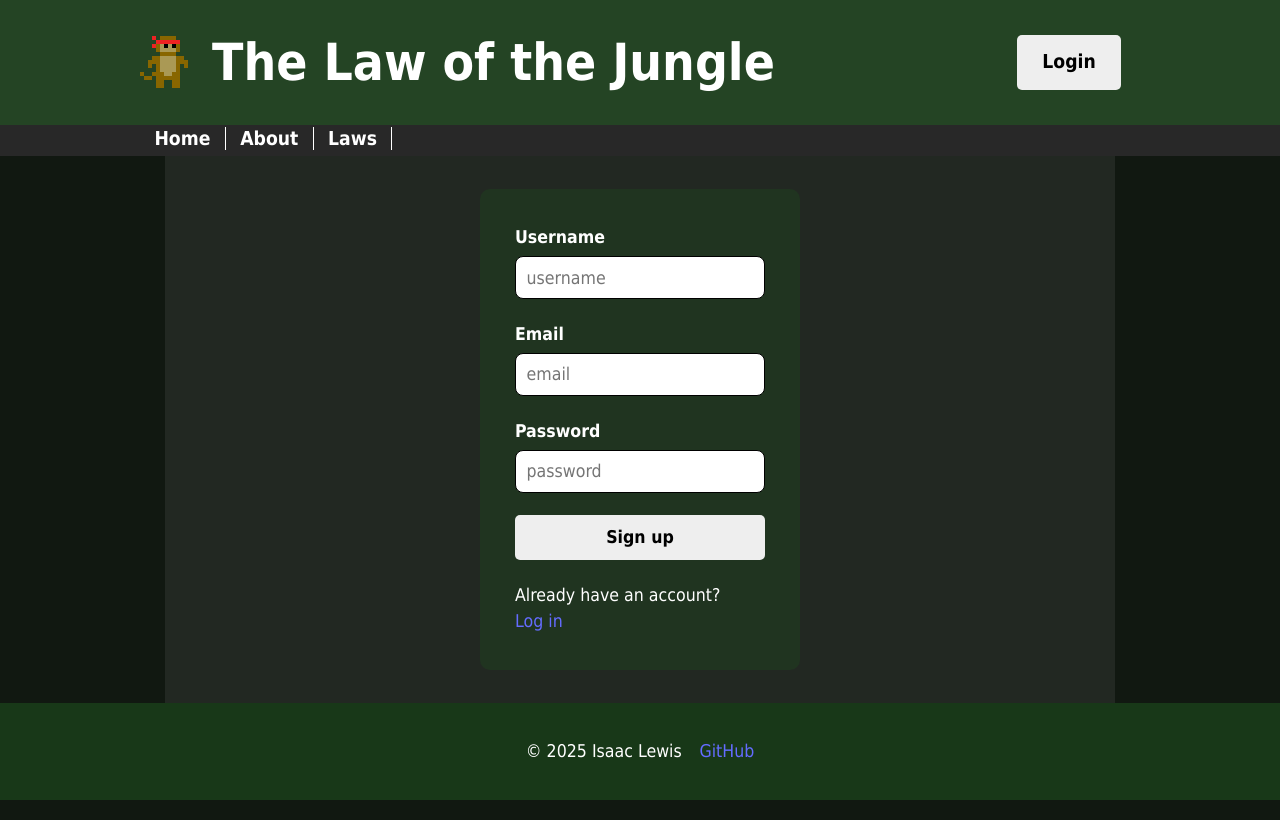
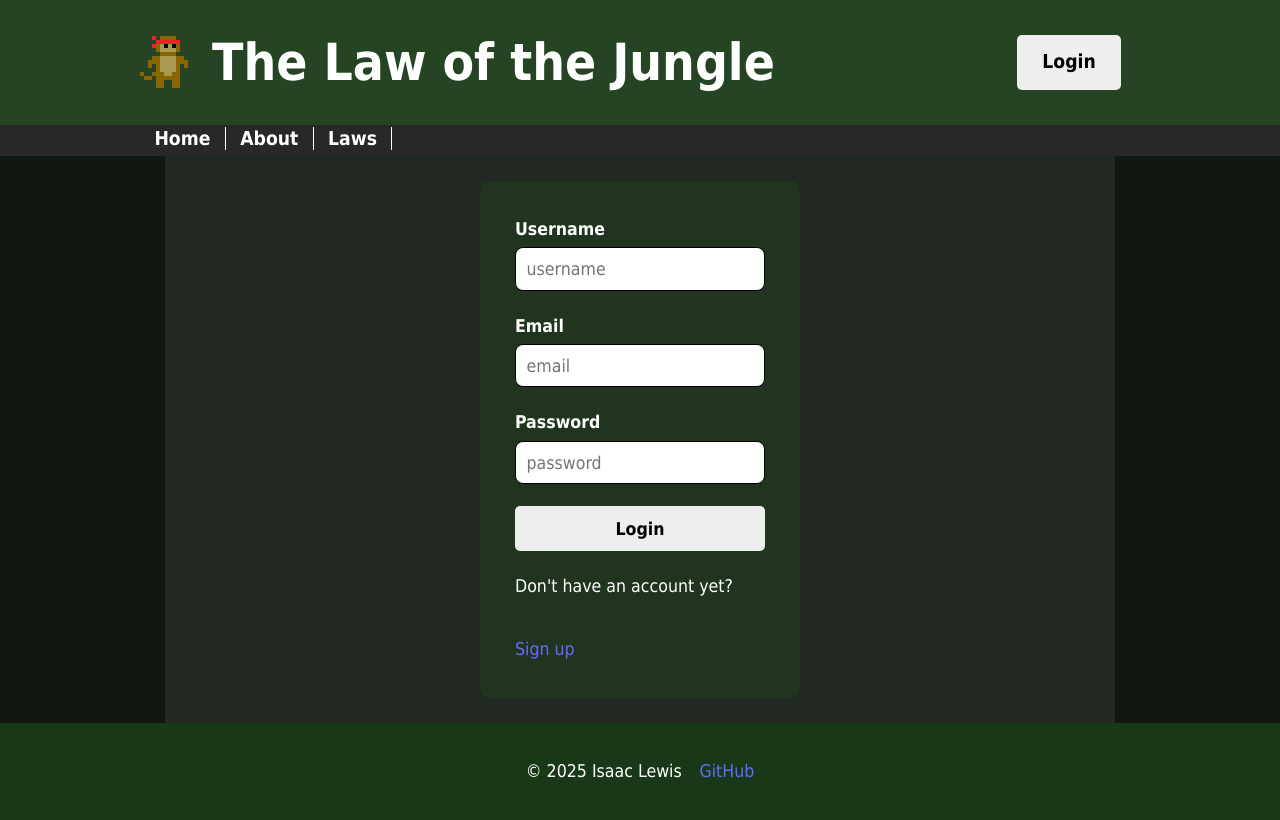
Before and after one commit to isaaclewis5001/startup-cs260, a React (Vite) app in the folder frontend/: page /register in a window 1280 px wide. Built offline with nearby package versions, Linux system fonts and the light colour scheme.

Commit message:
Implemented reactivity for the registration form

```diff
--- a/frontend/src/app/App.tsx
+++ b/frontend/src/app/App.tsx
@@ -9,10 +9,12 @@ import { Home } from './Home';
 import { Login } from './Login';
 import { Register } from './Register';
 import { Laws } from './Laws';
-import AuthEffects from './state/AuthEffects';
+import AuthEffects from '../behavior/AuthEffects';
+import LoginResponseProcessor from '../behavior/LoginResponseProcessor';
 
 export default function App() {
   const authEffects = new AuthEffects();
+  const loginResponseProcessor = new LoginResponseProcessor(authEffects);
 
   return (
     <BrowserRouter>
@@ -28,8 +30,8 @@ export default function App() {
         <Routes>
           <Route path="/" element={<Home />} />
           <Route path="/about" element={<About />} />
-          <Route path="/login" element={<Login authEffects={authEffects} />} />
-          <Route path="/register" element={<Register />} />
+          <Route path="/login" element={<Login responseProcessor={loginResponseProcessor}/>} />
+          <Route path="/register" element={<Register responseProcessor={loginResponseProcessor}/>} />
           <Route path="/laws" element={<Laws />} />
           <Route path='*' element={<NotFound />} />
         </Routes>
--- a/frontend/src/app/Login.tsx
+++ b/frontend/src/app/Login.tsx
@@ -1,9 +1,8 @@
 import { useState } from "react";
-import { NavigateFunction, NavLink, useNavigate } from "react-router-dom";
-import AuthEffects from "./state/AuthEffects";
-import AuthState from "../../../model/AuthState";
+import { NavLink, NavigateFunction, useNavigate } from "react-router-dom";
+import LoginResponseProcessor from "../behavior/LoginResponseProcessor";
 
-function loginFn(username: string, password: string, authEffects: AuthEffects, navigator: NavigateFunction) {
+function loginFn(username: string, password: string, navigator: NavigateFunction, responseProcessor: LoginResponseProcessor) {
   if (username === "") {
     // username required
     return
@@ -14,15 +13,12 @@ function loginFn(username: string, password: string, authEffects: AuthEffects, n
     return
   }
 
-  // TODO: this is a mock
-  authEffects.setAuth(new AuthState(username, "this is a mock token"));
-  navigator("/")
+  responseProcessor.processResponse(navigator, username);
 }
 
-export function Login({authEffects}: {authEffects: AuthEffects}) {
+export function Login({responseProcessor}: {responseProcessor: LoginResponseProcessor}) {
   const [username, usernameUpdate] = useState("");
   const [password, passwordUpdate] = useState("");
-
   const navigator = useNavigate();
 
   return (
@@ -37,7 +33,7 @@ export function Login({authEffects}: {authEffects: AuthEffects}) {
           <input type="password" placeholder="password" id="inputPassword" value={password} onChange={evt => passwordUpdate(evt.target.value)}></input>
         </div>
 
-        <button onClick={() => loginFn(username, password, authEffects, navigator)}>Login</button>
+        <button onClick={() => loginFn(username, password, navigator, responseProcessor)}>Login</button>
 
         <div className="formitem">
           <span>Don't have an account yet?</span><br />
--- a/frontend/src/app/Register.tsx
+++ b/frontend/src/app/Register.tsx
@@ -1,29 +1,57 @@
-import { NavLink } from "react-router-dom";
+import { useState } from "react";
+import { NavigateFunction, NavLink, useNavigate } from "react-router-dom";
+import LoginResponseProcessor from "../behavior/LoginResponseProcessor";
 
-export function Register() {
+function registerFn(username: string, email: string, password: string, navigator: NavigateFunction,responseProcessor: LoginResponseProcessor) {
+  if (username === "") {
+    // username required
+    return
+  }
+
+  if (email === "") {
+    // password required
+    return
+  }
+
+  if (password === "") {
+    // password required
+    return
+  }
+
+
+  responseProcessor.processResponse(navigator, username);
+}
+
+
+export function Register({responseProcessor}: {responseProcessor: LoginResponseProcessor}) {
+  const [username, usernameUpdate] = useState("");
+  const [email, emailUpdate] = useState("");
+  const [password, passwordUpdate] = useState("");
+  const navigator = useNavigate();
+
   return (
     <div className="main-content focus-card">
       <div className="formcard">
         <div className="formitem">
           <label htmlFor="inputUsername">Username</label>
-            <input type="text" placeholder="username" id="inputUsername"></input>
+          <input type="text" placeholder="username" id="inputUsername" value={username} onChange={evt => usernameUpdate(evt.target.value)}></input>
         </div>
           <div className="formitem">
             <label htmlFor="inputEmail">Email</label>
-            <input type="email" placeholder="email" id="inputEmail"></input>
+            <input type="email" placeholder="email" id="inputEmail" value={email} onChange={evt => emailUpdate(evt.target.value)}></input>
           </div>
         <div className="formitem">
           <label htmlFor="inputPassword">Password</label>
-            <input type="password" placeholder="password" id="inputPassword"></input>
+          <input type="password" placeholder="password" id="inputPassword" value={password} onChange={evt => passwordUpdate(evt.target.value)}></input>
         </div>
 
-          <button>Sign up</button>
+        <button onClick={() => registerFn(username, email, password, navigator, responseProcessor)}>Login</button>
 
-          <div className="formItem">
-            <span>Already have an account?</span><br />
-            <NavLink to="/login">Log in</NavLink>
+        <div className="formitem">
+          <span>Don't have an account yet?</span><br />
+          <NavLink to="/register">Sign up</NavLink>
         </div>
       </div>
     </div>
-    )
+  );
 }
--- a/frontend/src/app/state/AuthEffects.ts
+++ b/frontend/src/behavior/AuthEffects.ts
@@ -1,5 +1,5 @@
 import { useEffect, useState } from "react";
-import AuthState from "../../../../model/AuthState";
+import AuthState from "../../../model/AuthState";
 
 export default class AuthEffects {
   state;
--- /dev/null
+++ b/frontend/src/behavior/LoginResponseProcessor.ts
@@ -0,0 +1,19 @@
+import AuthEffects from "./AuthEffects";
+import AuthState from "../../../model/AuthState";
+import { NavigateFunction } from "react-router-dom";
+
+export default class LoginResponseProcessor {
+  private authEffects: AuthEffects;
+  private destPath: string;
+
+  constructor(authEffects: AuthEffects, destPath: string = "/") {
+    this.authEffects = authEffects;
+    this.destPath = destPath;
+  }
+
+  processResponse(navigator: NavigateFunction, username: string) {
+    // TODO: fix this mock
+    this.authEffects.setAuth(new AuthState(username, "this is a mock token"));
+    navigator(this.destPath)
+  }
+}
```
Lines whose indentation alone changed are shown as unchanged.
